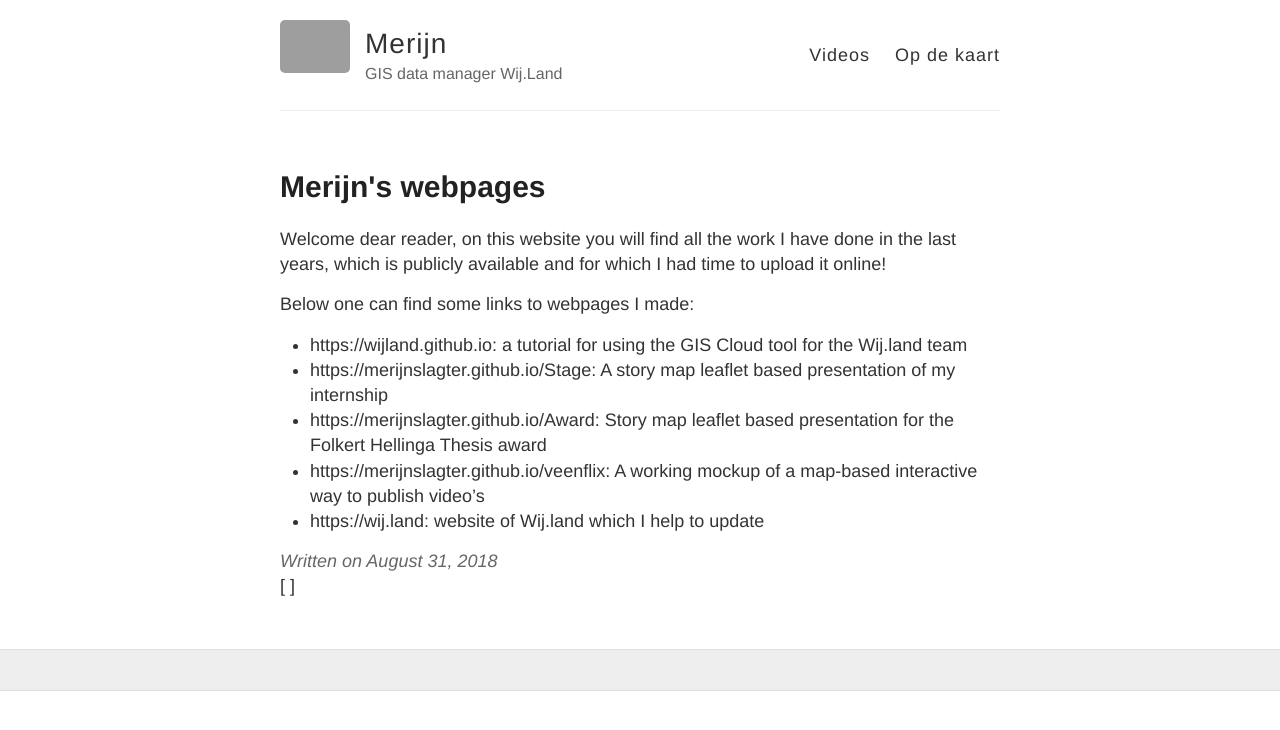
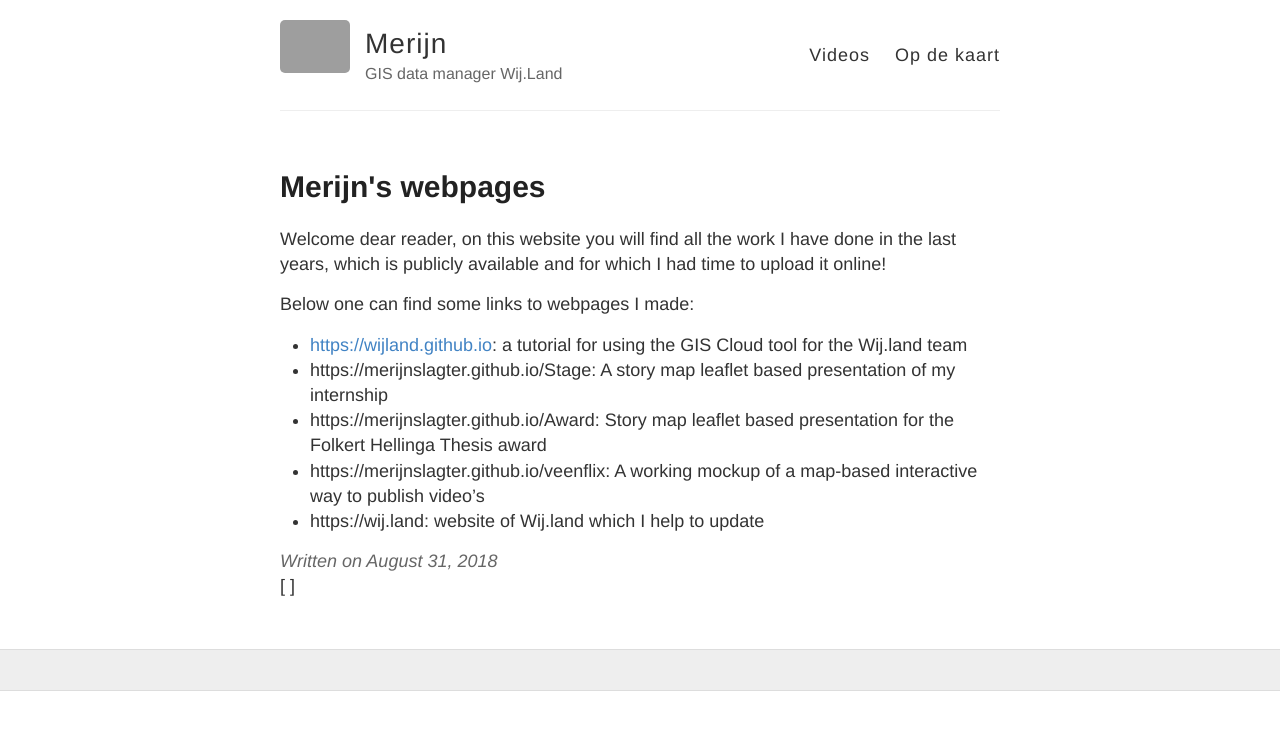
Before and after one commit to merijnslagter/merijnslagter.github.io, a Jekyll site: the page built from _posts/2018-08-31-Merijn.md, in a window 1280 px wide. Shown: the top 730 px of the page. Built offline with Jekyll 4.4.1, drawn with Linux system fonts in a browser that asks for light colours; part of the change alters nothing that is shown; grey boxes are pictures that could not be loaded.

```diff
--- a/_posts/2018-08-31-Merijn.md
+++ b/_posts/2018-08-31-Merijn.md
@@ -8,7 +8,7 @@ Welcome dear reader, on this website you will find all the work I have done in t
 
 Below one can find some links to webpages I made:
 
-* https://wijland.github.io: a tutorial for using the GIS Cloud tool for the Wij.land team
+* [https://wijland.github.io](GIS Cloud tutorial): a tutorial for using the GIS Cloud tool for the Wij.land team
 * https://merijnslagter.github.io/Stage: A story map leaflet based presentation of my internship
 * https://merijnslagter.github.io/Award: Story map leaflet based presentation for the Folkert Hellinga Thesis award
 * https://merijnslagter.github.io/veenflix: A working mockup of a map-based interactive way to publish video's
```
